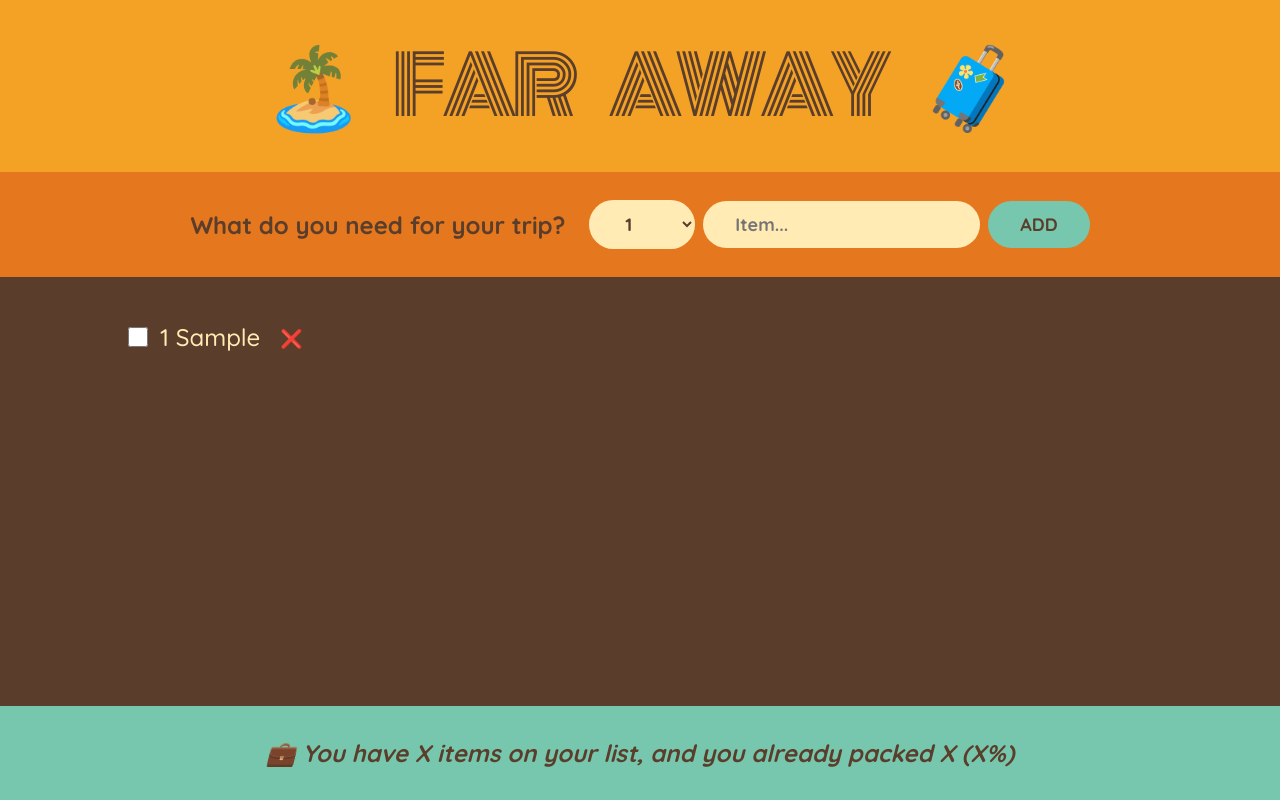
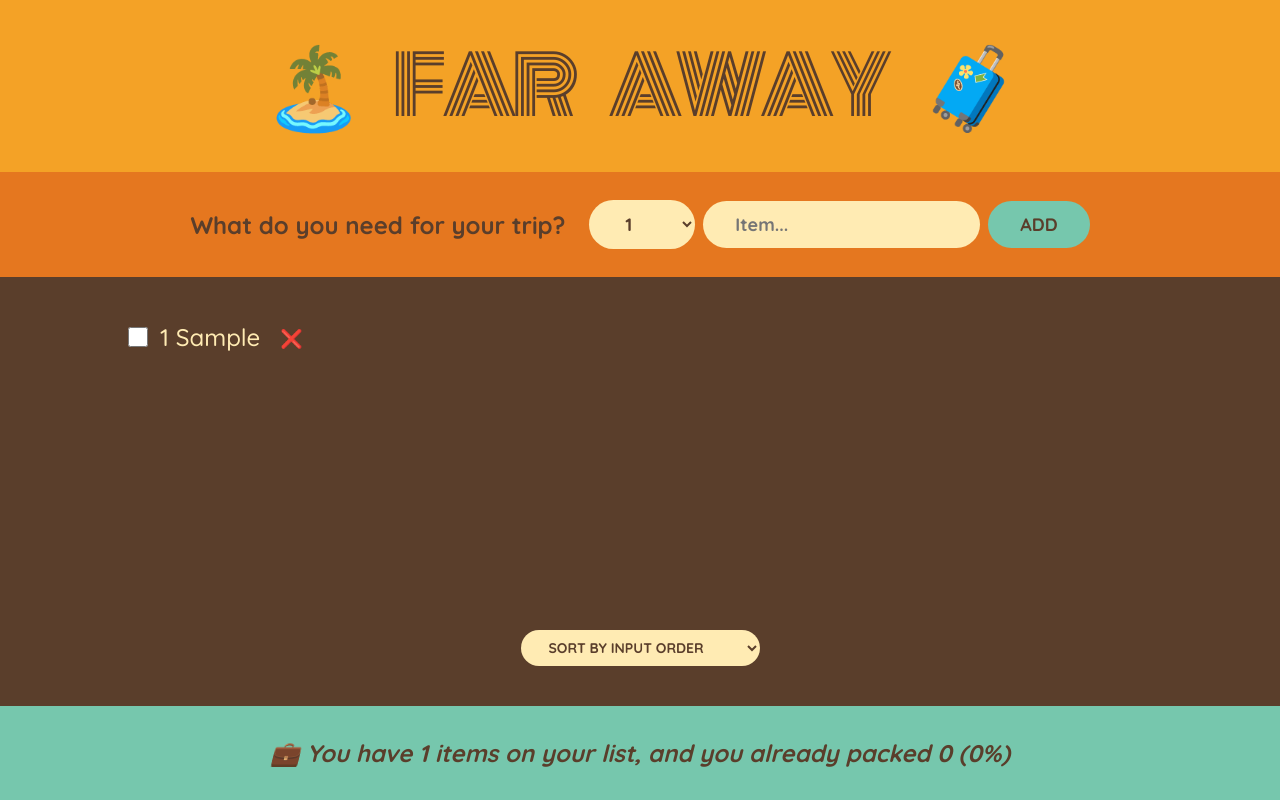
Before and after one commit to chantaseng/react-exercise, a React (Create React App) app in the folder 05-travel-list/: page / in a window 1280 px wide. Both pictures are taken after typing "Sample" into the empty fields and a click on the button "ADD". Built offline with nearby package versions, Linux system fonts and the light colour scheme; the HTML template or start-up script is replaced by a standard one.

Commit message:
implementing sorting items logic

```diff
--- a/05-travel-list/src/App.js
+++ b/05-travel-list/src/App.js
@@ -28,7 +28,7 @@
         onDeleteItem={handleDeleteItem}
         onToggleItem={handleToggleItem}
       />
-      <Stats />
+      <Stats items={items} />
     </div>
   );
 }
@@ -47,7 +47,6 @@
     if (!description) return;
 
     const newItem = { description, quantity, packed: false, id: Date.now() };
-    console.log(newItem);
 
     onAddItems(newItem);
 
@@ -83,10 +82,26 @@
 }
 
 function PackingList({ items, onDeleteItem, onToggleItem }) {
+  const [sortBy, setSortBy] = useState('input');
+
+  let sortedItems;
+
+  if (sortBy === 'input') sortedItems = items;
+
+  if (sortBy === 'description')
+    sortedItems = items
+      .slice()
+      .sort((a, b) => a.description.localeCompare(b.description));
+
+  if (sortBy === 'packed')
+    sortedItems = items
+      .slice()
+      .sort((a, b) => Number(a.packed) - Number(b.packed));
+
   return (
     <div className="list">
       <ul>
-        {items.map(item => (
+        {sortedItems.map(item => (
           <Item
             item={item}
             onDeleteItem={onDeleteItem}
@@ -95,6 +110,14 @@
           />
         ))}
       </ul>
+
+      <div>
+        <select value={sortBy} onChange={e => setSortBy(e.target.value)}>
+          <option value="input">Sort by input order</option>
+          <option value="description">Sort by description</option>
+          <option value="packed">Sort by packed status</option>
+        </select>
+      </div>
     </div>
   );
 }
@@ -115,10 +138,25 @@
   );
 }
 
-function Stats() {
+function Stats({ items }) {
+  if (!items.length)
+    return (
+      <p className="stats">
+        <em>Start adding some items to your packing list 🚀</em>
+      </p>
+    );
+
+  const numItems = items.length;
+  const numPacked = items.filter(item => item.packed).length;
+  const percentage = Math.round((numPacked / numItems) * 100);
+
   return (
     <footer className="stats">
-      <em>💼 You have X items on your list, and you already packed X (X%)</em>
+      <em>
+        {percentage === 100
+          ? 'You got everything! Ready to go 🛫'
+          : `💼 You have ${numItems} items on your list, and you already packed ${numPacked} (${percentage}%)`}
+      </em>
     </footer>
   );
 }
```
